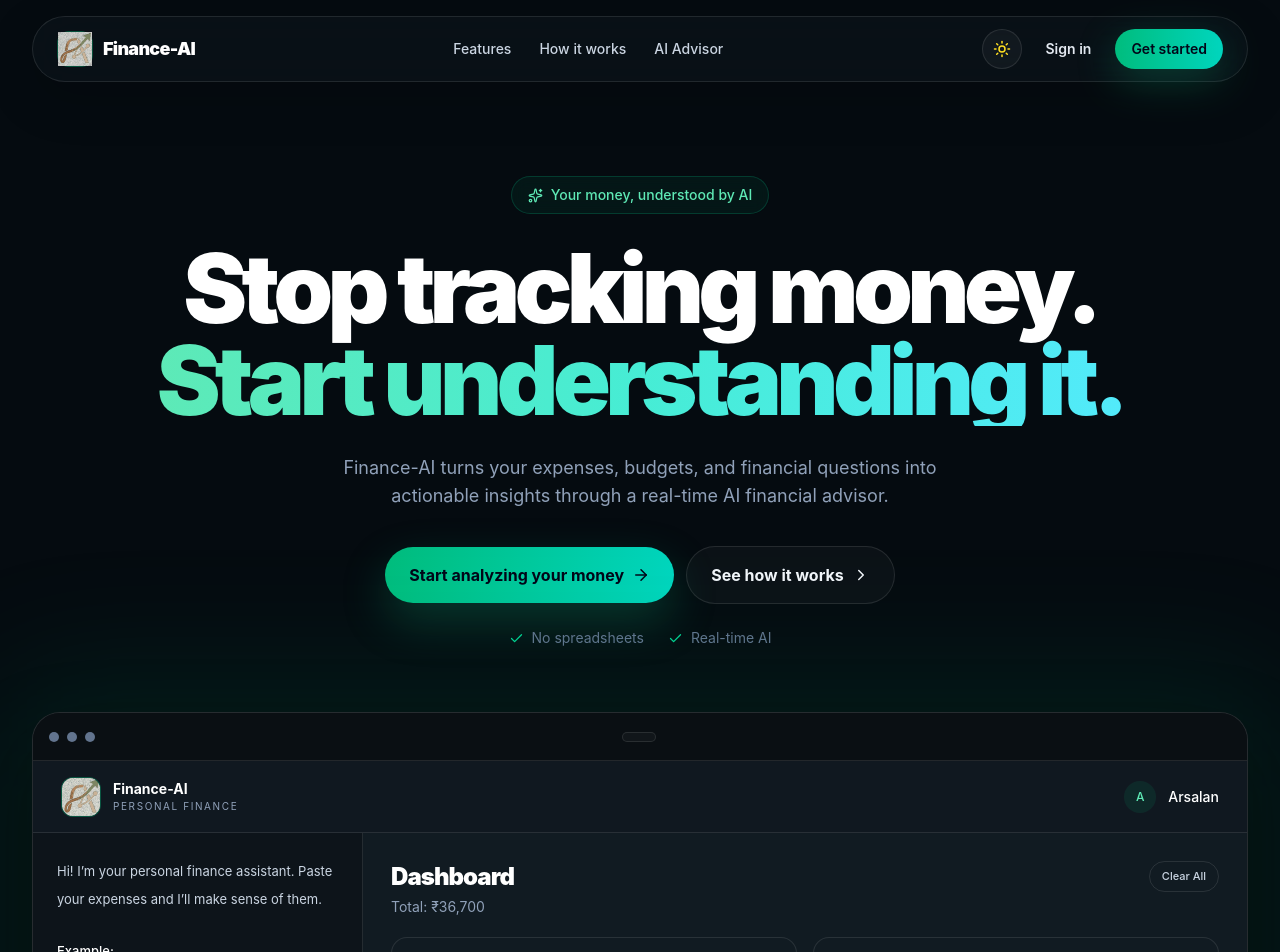
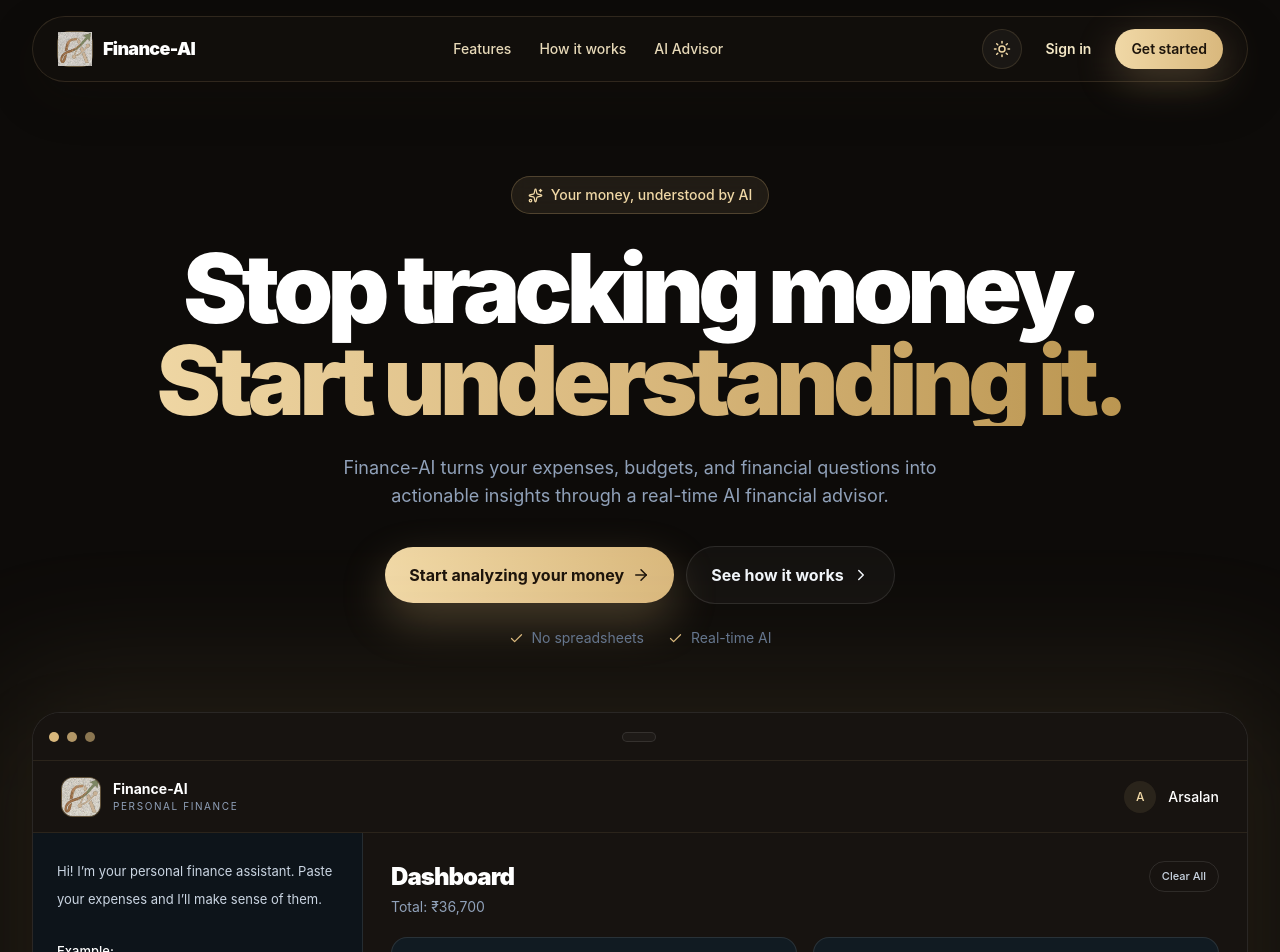
Before and after one commit to arsalanfarooq12/finance-agent, a React (Vite) app in the folder frontend/: page / in a window 1280 px wide. Shown: the top 952 px of the page. Built offline with nearby package versions, Linux system fonts and the light colour scheme; no server answers.

Commit message:
style: update color scheme for improved visual consistency in LandingPage component

```diff
--- a/frontend/src/pages/LandingPage.tsx
+++ b/frontend/src/pages/LandingPage.tsx
@@ -25,12 +25,12 @@ const features = [
     description:
       "Paste expenses naturally and let the AI understand, categorize, and analyze them instantly.",
   },
-  {
-    icon: FileText,
-    title: "Upload bank statements",
-    description:
-      "Drop in PDF statements and automatically extract transactions without manually entering every expense.",
-  },
+  // {
+  //   icon: FileText,
+  //   title: "Upload bank statements",
+  //   description:
+  //     "Drop in PDF statements and automatically extract transactions without manually entering every expense.",
+  // },
   {
     icon: Bot,
     title: "AI financial advisor",
@@ -68,8 +68,8 @@ function Badge({
     <div
       className={`inline-flex items-center gap-2 rounded-full border px-4 py-2 text-sm font-medium backdrop-blur-sm ${
         darkMode
-          ? "border-emerald-400/20 bg-emerald-500/7 text-emerald-300"
-          : "border-emerald-200 bg-emerald-50 text-emerald-700"
+          ? "border-[#d9b87d]/25 bg-[#d9b87d]/10 text-[#f0d8a6]"
+          : "border-[#d9b87d]/25 bg-[#f7efe3] text-[#886a2e]"
       }`}
     >
       <Sparkles size={15} />
@@ -93,7 +93,7 @@ function SectionHeading({
     <div className="mx-auto max-w-3xl text-center">
       <div
         className={`mb-3 text-xs font-semibold uppercase tracking-[0.22em] ${
-          darkMode ? "text-emerald-300" : "text-emerald-600"
+          darkMode ? "text-[#d9b87d]" : "text-[#8d6d2f]"
         }`}
       >
         {eyebrow}
@@ -129,26 +129,26 @@ function DashboardPreview({ darkMode }: { darkMode: boolean }) {
     <div className="relative mx-auto mt-10 max-w-[1250px] sm:mt-16">
       <div
         className={`absolute -inset-10 rounded-[4rem] blur-3xl ${
-          darkMode ? "bg-emerald-500/10" : "bg-emerald-100/70"
+          darkMode ? "bg-[#d9b87d]/10" : "bg-[#f7efe3]/80"
         }`}
       />
 
       <div
-        className={`relative overflow-hidden rounded-[1.75rem] border shadow-[0_35px_80px_rgba(0,0,0,0.38)] ${
-          darkMode ? "bg-[#0d1217]" : "bg-white"
+        className={`relative overflow-hidden rounded-[1.75rem] border shadow-[0_35px_80px_rgba(26,18,10,0.22)] ${
+          darkMode ? "bg-[#120f0d]" : "bg-white"
         } ${surface}`}
       >
         <div
           className={`flex h-12 items-center justify-between border-b px-4 ${
             darkMode
-              ? "border-white/10 bg-[#0a0f13]"
-              : "border-slate-200 bg-slate-50"
+              ? "border-[#d9b87d]/10 bg-[#171310]"
+              : "border-[#ead8b4] bg-[#fbf7f2]"
           }`}
         >
           <div className="flex items-center gap-2">
-            <span className="h-2.5 w-2.5 rounded-full bg-slate-500" />
-            <span className="h-2.5 w-2.5 rounded-full bg-slate-500" />
-            <span className="h-2.5 w-2.5 rounded-full bg-slate-500" />
+            <span className="h-2.5 w-2.5 rounded-full bg-[#d9b87d]" />
+            <span className="h-2.5 w-2.5 rounded-full bg-[#d9b87d]/80" />
+            <span className="h-2.5 w-2.5 rounded-full bg-[#d9b87d]/60" />
           </div>
 
           <div
@@ -167,12 +167,12 @@ function DashboardPreview({ darkMode }: { darkMode: boolean }) {
         <div
           className={`flex h-[72px] items-center justify-between border-b px-5 sm:px-7 ${
             darkMode
-              ? "border-white/10 bg-[#101820]"
-              : "border-slate-200 bg-white"
+              ? "border-[#d9b87d]/10 bg-[#171310]"
+              : "border-[#ead8b4] bg-[#fffdf9]"
           }`}
         >
           <div className="flex items-center gap-3">
-            <div className="flex h-10 w-10 items-center justify-center overflow-hidden rounded-xl border border-emerald-500/30 bg-emerald-500/10 text-emerald-300">
+            <div className="flex h-10 w-10 items-center justify-center overflow-hidden rounded-xl border border-[#d9b87d]/30 bg-[#d9b87d]/10 text-[#f0d8a6]">
               <img src="./favicon.svg" alt="Finance-AI Logo" />
             </div>
 
@@ -189,7 +189,7 @@ function DashboardPreview({ darkMode }: { darkMode: boolean }) {
           </div>
 
           <div className="flex items-center gap-3">
-            <div className="flex h-8 w-8 items-center justify-center rounded-full bg-emerald-500/10 text-xs font-medium text-emerald-300">
+            <div className="flex h-8 w-8 items-center justify-center rounded-full bg-[#d9b87d]/10 text-xs font-medium text-[#f0d8a6]">
               A
             </div>
             <span
@@ -268,7 +268,7 @@ function DashboardPreview({ darkMode }: { darkMode: boolean }) {
 
           <div
             className={`min-w-0 overflow-hidden ${
-              darkMode ? "bg-[#111b22]" : "bg-slate-100/50"
+              darkMode ? "bg-[#171310]" : "bg-[#fffaf2]"
             }`}
           >
             <div className="p-4 sm:p-7">
@@ -526,16 +526,16 @@ export default function FinanceLandingPage() {
     return (
       <main
         className={`min-h-screen overflow-hidden transition-colors duration-300 ${
-          darkMode ? "bg-[#050b10] text-white" : "bg-white text-slate-950"
+          darkMode ? "bg-[#0d0b09] text-white" : "bg-[#fffaf4] text-slate-950"
         }`}
       >
         <header className="fixed inset-x-0 top-0 z-50">
           <div className="mx-auto max-w-7xl px-4 pt-4 sm:px-6 lg:px-8">
             <div
-              className={`flex items-center justify-between rounded-full border px-4 py-3 shadow-[0_16px_50px_rgba(0,0,0,0.18)] backdrop-blur-xl sm:px-6 ${
+              className={`flex items-center justify-between rounded-full border px-4 py-3 shadow-[0_16px_50px_rgba(30,22,12,0.18)] backdrop-blur-xl sm:px-6 ${
                 darkMode
-                  ? "border-white/10 bg-[#0b1218]/80"
-                  : "border-slate-200/80 bg-white/80"
+                  ? "border-[#d9b87d]/15 bg-[#130f0d]/80"
+                  : "border-[#ead8b4]/80 bg-[#fffaf3]/85"
               }`}
             >
               <button
@@ -543,7 +543,7 @@ export default function FinanceLandingPage() {
                 className="flex items-center gap-2.5"
                 aria-label="Finance-AI home"
               >
-                <div className="flex h-9 w-9 items-center justify-center rounded-xl border border-emerald-500/30 bg-emerald-500/10 text-white">
+                <div className="flex h-9 w-9 items-center justify-center rounded-xl border border-[#d9b87d]/30 bg-[#d9b87d]/10 text-white">
                   <img src="./favicon.svg" alt="Finance-AI Logo" />
                 </div>
                 <span
@@ -557,24 +557,21 @@ export default function FinanceLandingPage() {
 
               <nav
                 className={`hidden items-center gap-7 text-sm font-medium md:flex ${
-                  darkMode ? "text-slate-300" : "text-slate-600"
+                  darkMode ? "text-[#e7d9b8]" : "text-slate-600"
                 }`}
               >
-                <a
-                  href="#features"
-                  className="transition hover:text-emerald-300"
-                >
+                <a href="#features" className="transition hover:text-[#d9b87d]">
                   Features
                 </a>
                 <a
                   href="#how-it-works"
-                  className="transition hover:text-emerald-300"
+                  className="transition hover:text-[#d9b87d]"
                 >
                   How it works
                 </a>
                 <a
                   href="#ai-advisor"
-                  className="transition hover:text-emerald-300"
+                  className="transition hover:text-[#d9b87d]"
                 >
                   AI Advisor
                 </a>
@@ -586,8 +583,8 @@ export default function FinanceLandingPage() {
                   aria-label="Toggle dark mode"
                   className={`flex h-10 w-10 items-center justify-center rounded-full border transition ${
                     darkMode
-                      ? "border-white/10 bg-white/4 text-yellow-300 hover:bg-white/8"
-                      : "border-slate-200 bg-white text-slate-600 hover:bg-slate-50"
+                      ? "border-[#d9b87d]/15 bg-[#1a1714] text-[#f0d8a6] hover:bg-[#221d19]"
+                      : "border-[#ead8b4] bg-white text-slate-600 hover:bg-slate-50"
                   }`}
                 >
                   {darkMode ? <Sun size={18} /> : <Moon size={18} />}
@@ -597,7 +594,7 @@ export default function FinanceLandingPage() {
                   onClick={openAuth}
                   className={`hidden rounded-full px-4 py-2 text-sm font-semibold transition sm:block ${
                     darkMode
-                      ? "text-slate-200 hover:bg-white/5"
+                      ? "text-[#f3e7c5] hover:bg-[#1a1714]"
                       : "text-slate-600 hover:bg-slate-50"
                   }`}
                 >
@@ -606,7 +603,7 @@ export default function FinanceLandingPage() {
 
                 <button
                   onClick={openAuth}
-                  className="rounded-full bg-gradient-to-r from-emerald-500 to-teal-400 px-4 py-2.5 text-sm font-semibold text-slate-950 shadow-[0_12px_40px_rgba(16,185,129,0.28)] transition hover:brightness-110"
+                  className="rounded-full bg-gradient-to-r from-[#f0d8a6] to-[#d9b87d] px-4 py-2.5 text-sm font-semibold text-[#1d140b] shadow-[0_12px_40px_rgba(217,184,125,0.28)] transition hover:brightness-110"
                 >
                   Get started
                 </button>
@@ -619,12 +616,12 @@ export default function FinanceLandingPage() {
           <div className="absolute inset-0 -z-10">
             <div
               className={`absolute left-1/2 top-0 h-[560px] w-[820px] -translate-x-1/2 rounded-full blur-3xl ${
-                darkMode ? "bg-emerald-500/10" : "bg-emerald-100/70"
+                darkMode ? "bg-[#d9b87d]/10" : "bg-[#f7efe3]/80"
               }`}
             />
             <div
               className={`absolute right-0 top-96 h-72 w-72 rounded-full blur-3xl ${
-                darkMode ? "bg-cyan-500/8" : "bg-cyan-100/50"
+                darkMode ? "bg-[#d9b87d]/8" : "bg-[#f0e6d1]/60"
               }`}
             />
           </div>
@@ -638,7 +635,7 @@ export default function FinanceLandingPage() {
               }`}
             >
               Stop tracking money.
-              <span className="block bg-gradient-to-r from-emerald-300 via-teal-300 to-cyan-300 bg-clip-text text-transparent">
+              <span className="block bg-gradient-to-r from-[#f0d8a6] via-[#d9b87d] to-[#b9944e] bg-clip-text text-transparent">
                 Start understanding it.
               </span>
             </h1>
@@ -655,7 +652,7 @@ export default function FinanceLandingPage() {
             <div className="mt-9 flex flex-col items-center justify-center gap-3 sm:flex-row">
               <button
                 onClick={openAuth}
-                className="group inline-flex w-full items-center justify-center gap-2 rounded-full bg-gradient-to-r from-emerald-500 to-teal-400 px-6 py-4 text-base font-bold text-slate-950 shadow-[0_18px_45px_rgba(16,185,129,0.25)] transition hover:brightness-110 sm:w-auto"
+                className="group inline-flex w-full items-center justify-center gap-2 rounded-full bg-gradient-to-r from-[#f0d8a6] to-[#d9b87d] px-6 py-4 text-base font-bold text-[#1d140b] shadow-[0_18px_45px_rgba(217,184,125,0.28)] transition hover:brightness-110 sm:w-auto"
               >
                 Start analyzing your money
                 <ArrowRight
@@ -683,12 +680,11 @@ export default function FinanceLandingPage() {
               }`}
             >
               <span className="flex items-center gap-2">
-                <Check size={15} className="text-emerald-400" />
+                <Check size={15} className="text-[#d9b87d]" />
                 No spreadsheets
               </span>
-              {/* <span className="flex items-center gap-2"><Check size={15} className="text-emerald-400" />PDF statement support</span> */}
               <span className="flex items-center gap-2">
-                <Check size={15} className="text-emerald-400" />
+                <Check size={15} className="text-[#d9b87d]" />
                 Real-time AI
               </span>
             </div>
@@ -755,11 +751,11 @@ export default function FinanceLandingPage() {
                   key={feature.title}
                   className={`group rounded-[1.6rem] border p-7 transition duration-300 hover:-translate-y-1 ${
                     darkMode
-                      ? "border-white/10 bg-[#0b1218] hover:border-emerald-500/30 hover:bg-[#0d151b]"
-                      : "border-slate-200 bg-white hover:border-emerald-200 hover:bg-emerald-50/30"
+                      ? "border-[#d9b87d]/15 bg-[#120f0d] hover:border-[#d9b87d]/35 hover:bg-[#171310]"
+                      : "border-[#ead8b4] bg-[#fffaf2] hover:border-[#d9b87d]/35 hover:bg-[#f5ecdd]"
                   }`}
                 >
-                  <div className="flex h-12 w-12 items-center justify-center rounded-2xl bg-emerald-500/10 text-emerald-300 transition group-hover:bg-emerald-500 group-hover:text-slate-950">
+                  <div className="flex h-12 w-12 items-center justify-center rounded-2xl bg-[#d9b87d]/10 text-[#f0d8a6] transition group-hover:bg-[#d9b87d] group-hover:text-[#1d140b]">
                     <Icon size={21} />
                   </div>
 
@@ -790,13 +786,13 @@ export default function FinanceLandingPage() {
           <div className="mx-auto max-w-6xl">
             <div className="grid items-center gap-16 lg:grid-cols-2">
               <div>
-                <div className="text-xs font-semibold uppercase tracking-[0.22em] text-emerald-300">
+                <div className="text-xs font-semibold uppercase tracking-[0.22em] text-[#d9b87d]">
                   How it works
                 </div>
 
                 <h2 className="mt-5 text-4xl font-black tracking-[-0.05em] sm:text-5xl">
                   Give your AI the raw data.
-                  <span className="block text-emerald-300">
+                  <span className="block text-[#d9b87d]">
                     Get the full picture.
                   </span>
                 </h2>
@@ -828,7 +824,7 @@ export default function FinanceLandingPage() {
                     },
                   ].map((step) => (
                     <div key={step.number} className="flex gap-4">
-                      <div className="flex h-10 w-10 shrink-0 items-center justify-center rounded-xl border border-white/10 bg-white/3 text-xs font-bold text-emerald-300">
+                      <div className="flex h-10 w-10 shrink-0 items-center justify-center rounded-xl border border-[#d9b87d]/15 bg-[#d9b87d]/5 text-xs font-bold text-[#f0d8a6]">
                         {step.number}
                       </div>
                       <div>
@@ -843,10 +839,10 @@ export default function FinanceLandingPage() {
               </div>
 
               <div className="relative">
-                <div className="absolute -inset-10 rounded-full bg-emerald-500/10 blur-3xl" />
-                <div className="relative rounded-[2rem] border border-white/10 bg-[#0b1218] p-5 shadow-[0_30px_80px_rgba(0,0,0,0.38)]">
+                <div className="absolute -inset-10 rounded-full bg-[#d9b87d]/10 blur-3xl" />
+                <div className="relative rounded-[2rem] border border-[#d9b87d]/15 bg-[#120f0d] p-5 shadow-[0_30px_80px_rgba(20,14,8,0.42)]">
                   <div className="mb-5 flex items-center gap-3">
-                    <div className="flex h-10 w-10 items-center justify-center rounded-xl bg-gradient-to-br from-emerald-400 to-teal-300 text-slate-950">
+                    <div className="flex h-10 w-10 items-center justify-center rounded-xl bg-gradient-to-br from-[#f0d8a6] to-[#d9b87d] text-[#1d140b]">
                       <Bot size={18} />
                     </div>
                     <div>
@@ -855,18 +851,18 @@ export default function FinanceLandingPage() {
                         Streaming response
                       </p>
                     </div>
-                    <div className="ml-auto flex items-center gap-2 text-xs text-emerald-300">
-                      <span className="h-2 w-2 rounded-full bg-emerald-400" />
+                    <div className="ml-auto flex items-center gap-2 text-xs text-[#f0d8a6]">
+                      <span className="h-2 w-2 rounded-full bg-[#d9b87d]" />
                       Online
                     </div>
                   </div>
 
                   <div className="space-y-4">
-                    <div className="ml-auto max-w-[80%] rounded-2xl rounded-br-md bg-gradient-to-r from-emerald-500 to-teal-400 p-4 text-sm font-medium text-slate-950">
+                    <div className="ml-auto max-w-[80%] rounded-2xl rounded-br-md bg-gradient-to-r from-[#f0d8a6] to-[#d9b87d] p-4 text-sm font-medium text-[#1d140b]">
                       Why did my spending increase this month?
                     </div>
 
-                    <div className="max-w-[90%] rounded-2xl rounded-bl-md border border-white/10 bg-[#0e171d] p-4 text-sm leading-6 text-slate-300">
+                    <div className="max-w-[90%] rounded-2xl rounded-bl-md border border-[#d9b87d]/10 bg-[#1a1714] p-4 text-sm leading-6 text-slate-300">
                       Your spending increased by{" "}
                       <strong className="text-white">12.4%</strong> compared
                       with last month.
@@ -881,17 +877,17 @@ export default function FinanceLandingPage() {
                     </div>
 
                     <div className="flex items-center gap-2 px-2 text-xs text-slate-500">
-                      <span className="h-2 w-2 animate-pulse rounded-full bg-emerald-400" />
+                      <span className="h-2 w-2 animate-pulse rounded-full bg-[#d9b87d]" />
                       Analyzing your latest transactions...
                     </div>
                   </div>
 
-                  <div className="mt-5 flex items-center gap-2 rounded-xl border border-white/10 bg-[#0d151b] p-3">
+                  <div className="mt-5 flex items-center gap-2 rounded-xl border border-[#d9b87d]/10 bg-[#1a1714] p-3">
                     <input
                       placeholder="Ask about your finances..."
                       className="min-w-0 flex-1 bg-transparent text-sm text-white outline-none placeholder:text-slate-500"
                     />
-                    <button className="flex h-9 w-9 items-center justify-center rounded-lg bg-gradient-to-r from-emerald-500 to-teal-400 text-slate-950">
+                    <button className="flex h-9 w-9 items-center justify-center rounded-lg bg-gradient-to-r from-[#f0d8a6] to-[#d9b87d] text-[#1d140b]">
                       <ArrowRight size={16} />
                     </button>
                   </div>
@@ -907,17 +903,17 @@ export default function FinanceLandingPage() {
             darkMode ? "bg-[#050b10]" : "bg-white"
           }`}
         >
-          <div className="mx-auto max-w-6xl rounded-[2rem] border border-emerald-500/20 bg-gradient-to-br from-emerald-500/18 to-slate-950 px-6 py-12 text-white sm:px-10 lg:px-16 lg:py-16">
+          <div className="mx-auto max-w-6xl rounded-[2rem] border border-[#d9b87d]/20 bg-gradient-to-br from-[#d9b87d]/12 to-[#120f0d] px-6 py-12 text-white sm:px-10 lg:px-16 lg:py-16">
             <div className="grid items-center gap-12 lg:grid-cols-[1fr_0.85fr]">
               <div>
-                <div className="inline-flex items-center gap-2 rounded-full border border-emerald-400/25 bg-emerald-500/8 px-4 py-2 text-sm font-medium text-emerald-200">
+                <div className="inline-flex items-center gap-2 rounded-full border border-[#d9b87d]/25 bg-[#d9b87d]/8 px-4 py-2 text-sm font-medium text-[#f0d8a6]">
                   <Sparkles size={15} />
                   Your personal financial AI
                 </div>
 
                 <h2 className="mt-6 text-4xl font-black tracking-[-0.05em] sm:text-5xl">
                   Ask better questions.
-                  <span className="block text-emerald-300">
+                  <span className="block text-[#d9b87d]">
                     Make better decisions.
                   </span>
                 </h2>
@@ -930,14 +926,14 @@ export default function FinanceLandingPage() {
 
                 <button
                   onClick={openAuth}
-                  className="mt-8 inline-flex items-center gap-2 rounded-full bg-white px-6 py-4 text-sm font-bold text-slate-950 shadow-[0_18px_45px_rgba(255,255,255,0.12)] transition hover:bg-emerald-50"
+                  className="mt-8 inline-flex items-center gap-2 rounded-full bg-white px-6 py-4 text-sm font-bold text-[#1d140b] shadow-[0_18px_45px_rgba(255,255,255,0.12)] transition hover:bg-[#f5ecdd]"
                 >
                   Talk to Finance-AI
                   <ArrowRight size={17} />
                 </button>
               </div>
 
-              <div className="rounded-[1.6rem] border border-white/10 bg-white/4 p-5 backdrop-blur-sm">
+              <div className="rounded-[1.6rem] border border-[#d9b87d]/10 bg-[#1a1714]/50 p-5 backdrop-blur-sm">
                 <div className="space-y-3">
                   {[
                     "Analyze my spending this month",
@@ -947,10 +943,10 @@ export default function FinanceLandingPage() {
                   ].map((question) => (
                     <div
                       key={question}
-                      className="flex items-center justify-between rounded-2xl border border-white/10 bg-white/3 px-4 py-4 text-sm text-slate-200"
+                      className="flex items-center justify-between rounded-2xl border border-[#d9b87d]/10 bg-[#201d1a]/70 px-4 py-4 text-sm text-slate-200"
                     >
                       <span>{question}</span>
-                      <ChevronRight size={17} className="text-emerald-300" />
+                      <ChevronRight size={17} className="text-[#f0d8a6]" />
                     </div>
                   ))}
                 </div>
@@ -962,12 +958,12 @@ export default function FinanceLandingPage() {
         <section
           className={`border-t px-4 py-24 sm:px-6 lg:px-8 ${
             darkMode
-              ? "border-white/10 bg-[#050b10]"
-              : "border-slate-200 bg-white"
+              ? "border-[#d9b87d]/10 bg-[#0d0b09]"
+              : "border-[#ead8b4] bg-[#fffaf2]"
           }`}
         >
           <div className="mx-auto max-w-4xl text-center">
-            <div className="mx-auto flex h-14 w-14 items-center justify-center rounded-2xl bg-gradient-to-br from-emerald-500 to-teal-400 text-slate-950 shadow-[0_18px_45px_rgba(16,185,129,0.24)]">
+            <div className="mx-auto flex h-14 w-14 items-center justify-center rounded-2xl bg-gradient-to-br from-[#f0d8a6] to-[#d9b87d] text-[#1d140b] shadow-[0_18px_45px_rgba(217,184,125,0.24)]">
               <CreditCard size={23} />
             </div>
 
@@ -977,7 +973,7 @@ export default function FinanceLandingPage() {
               }`}
             >
               Your money deserves
-              <span className="block bg-gradient-to-r from-emerald-300 to-teal-300 bg-clip-text text-transparent">
+              <span className="block bg-gradient-to-r from-[#f0d8a6] to-[#d9b87d] bg-clip-text text-transparent">
                 an intelligent system.
               </span>
             </h2>
@@ -993,7 +989,7 @@ export default function FinanceLandingPage() {
 
             <button
               onClick={openAuth}
-              className="mt-9 inline-flex items-center gap-2 rounded-full bg-gradient-to-r from-emerald-500 to-teal-400 px-7 py-4 text-base font-bold text-slate-950 shadow-[0_18px_45px_rgba(16,185,129,0.24)] transition hover:brightness-110"
+              className="mt-9 inline-flex items-center gap-2 rounded-full bg-gradient-to-r from-[#f0d8a6] to-[#d9b87d] px-7 py-4 text-base font-bold text-[#1d140b] shadow-[0_18px_45px_rgba(217,184,125,0.24)] transition hover:brightness-110"
             >
               Get started for free
               <ArrowRight size={18} />
@@ -1004,13 +1000,13 @@ export default function FinanceLandingPage() {
         <footer
           className={`border-t ${
             darkMode
-              ? "border-white/10 bg-[#0b1218]"
-              : "border-slate-200 bg-slate-50"
+              ? "border-[#d9b87d]/10 bg-[#120f0d]"
+              : "border-[#ead8b4] bg-[#fffaf2]"
           }`}
         >
           <div className="mx-auto flex max-w-7xl flex-col gap-5 px-4 py-8 sm:px-6 md:flex-row md:items-center md:justify-between lg:px-8">
             <div className="flex items-center gap-2">
-              <div className="flex h-8 w-8 items-center justify-center rounded-lg bg-gradient-to-br from-emerald-500 to-teal-400 text-slate-950">
+              <div className="flex h-8 w-8 items-center justify-center rounded-lg bg-gradient-to-br from-[#f0d8a6] to-[#d9b87d] text-[#1d140b]">
                 <img src="./favicon.svg" alt="Finance-AI Logo" />
               </div>
               <span
```
